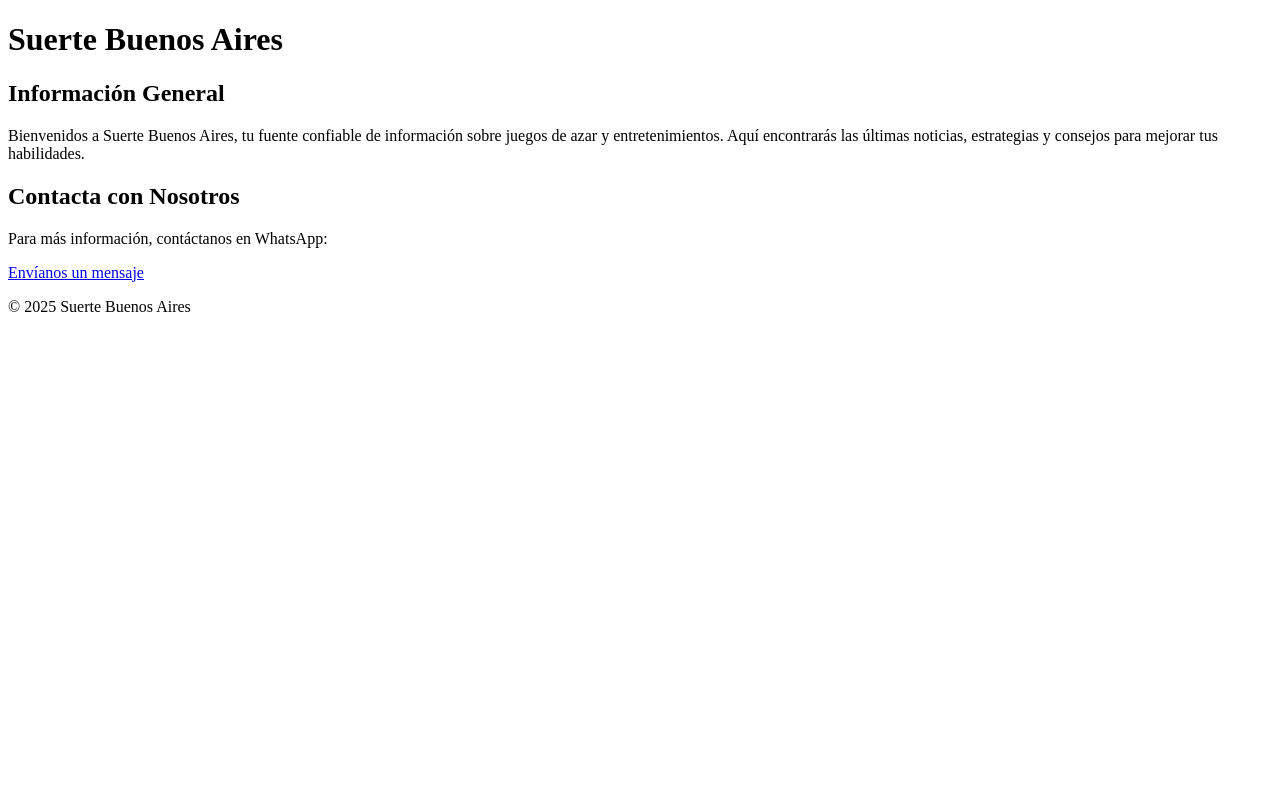
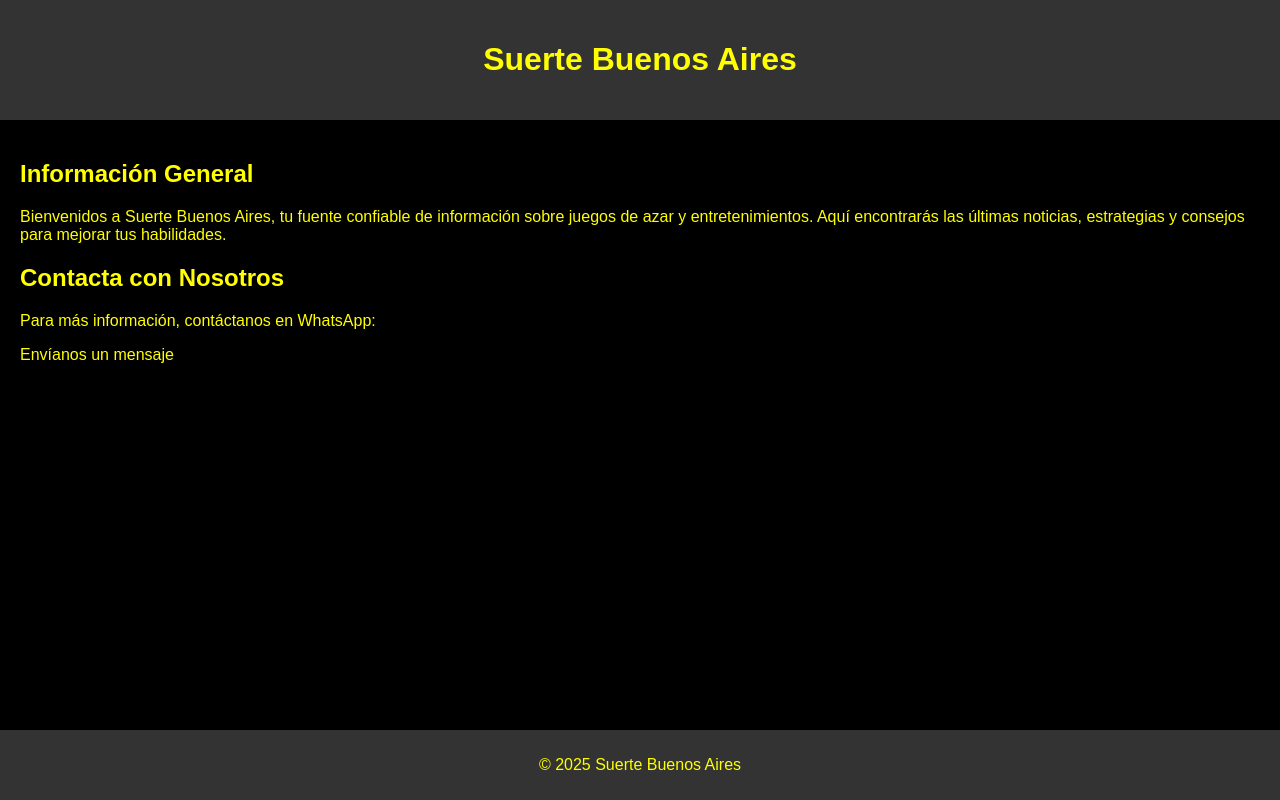
Before and after one commit to suerteba/suerteB.A, a plain HTML site: page index.html in a window 1280 px wide. Drawn offline with Linux system fonts and the light colour scheme.

Commit message:
Update styles.css

```diff
--- a/styles.css
+++ b/styles.css
@@ -1,4 +1,4 @@
-body.body_suerte {
+body {
     font-family: Arial, sans-serif;
     margin: 0;
     padding: 0;
@@ -6,4 +6,36 @@ body.body_suerte {
     color: #ff0;
 }
 
-/* Otros estilos personalizados */
+header {
+    background-color: #333;
+    color: #ff0;
+    padding: 20px 0;
+    text-align: center;
+}
+
+main {
+    padding: 20px;
+}
+
+section {
+    margin-bottom: 20px;
+}
+
+a {
+    color: #ff0;
+    text-decoration: none;
+}
+
+a:hover {
+    text-decoration: underline;
+}
+
+footer {
+    background-color: #333;
+    color: #ff0;
+    text-align: center;
+    padding: 10px 0;
+    position: absolute;
+    bottom: 0;
+    width: 100%;
+}
```
